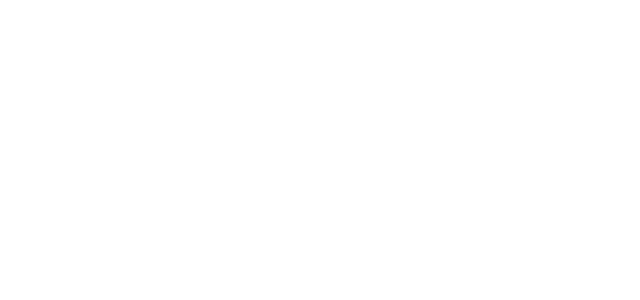
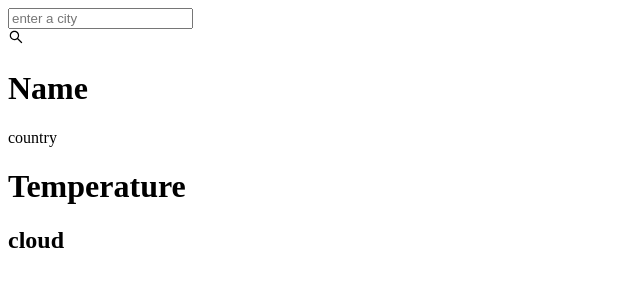
Before and after one commit to Lutricia-The-Coder/weather-app, a React (Vite) app: page / in a window 1280 px wide. Shown: the top 300 px of the page, without its empty margins (0-640 px from the left). Built offline with nearby package versions, Linux system fonts and the light colour scheme.

Commit message:
add search component

```diff
--- a/package.json
+++ b/package.json
@@ -10,8 +10,11 @@
     "preview": "vite preview"
   },
   "dependencies": {
+    "axios": "^1.19.0",
     "react": "^19.2.8",
-    "react-dom": "^19.2.8"
+    "react-dom": "^19.2.8",
+    "react-icons": "^5.7.0",
+    "styled-components": "^6.4.4"
   },
   "devDependencies": {
     "@eslint/js": "^10.0.1",
--- a/src/App.tsx
+++ b/src/App.tsx
@@ -1,12 +1,13 @@
 
 import './App.css'
+import { DisplayWeather } from './components/DisplayWeather'
 
 function App() {
 
 
   return (
     <>
-
+      <DisplayWeather />
     </>
   )
 }
--- /dev/null
+++ b/src/components/DisplayWeather.tsx
@@ -0,0 +1,29 @@
+import { MainWrapper } from "./styles.module"
+import { AiOutlineSearch } from "react-icons/ai"
+
+export const DisplayWeather = () => {
+
+  return (
+    <MainWrapper>
+        <div className="container">
+            <div className="searchArea">
+                <input type="text" placeholder="enter a city" />
+
+            <div className="searchCircle">
+             <AiOutlineSearch  className="searchIcon"/>
+            </div>
+        </div>
+        <div className="weatherArea">
+            <h1>Name</h1>
+            <span>country</span>
+            <div className="icon">
+
+            </div>
+            <h1>Temperature</h1>
+            <h2>cloud</h2>
+        </div>
+        </div>
+    </MainWrapper>
+
+  )
+}
--- /dev/null
+++ b/src/components/styles.module.ts
@@ -0,0 +1,7 @@
+import styled from "styled-components";
+
+
+
+export const MainWrapper = styled.div`
+
+`
```
Also changed, not shown: 1 other file (tests, documents, lock files or other folders).
